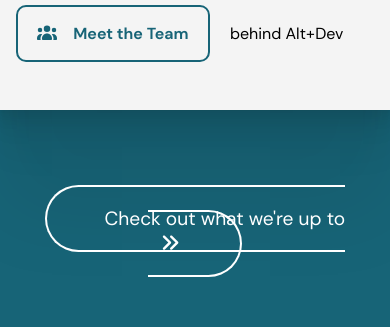
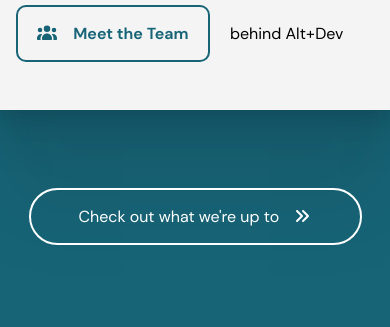
Before and after one commit to edenwax/alt-dev.ca, a plain HTML site: page index.html in a window 390 px wide. Shown: the part 1962-2289 px from the top of the page. Drawn offline with Linux system fonts and the light colour scheme.

Commit message:
fixed button break on iphone x resolution

```diff
--- a/css/response.css
+++ b/css/response.css
@@ -170,4 +170,8 @@
 	 	.feat-desc {
 	 		font-size: 0.8em !important;
 	 	}
+
+	 	#follow a {
+	 		font-size: 1em;
+	 	}
 }
```
